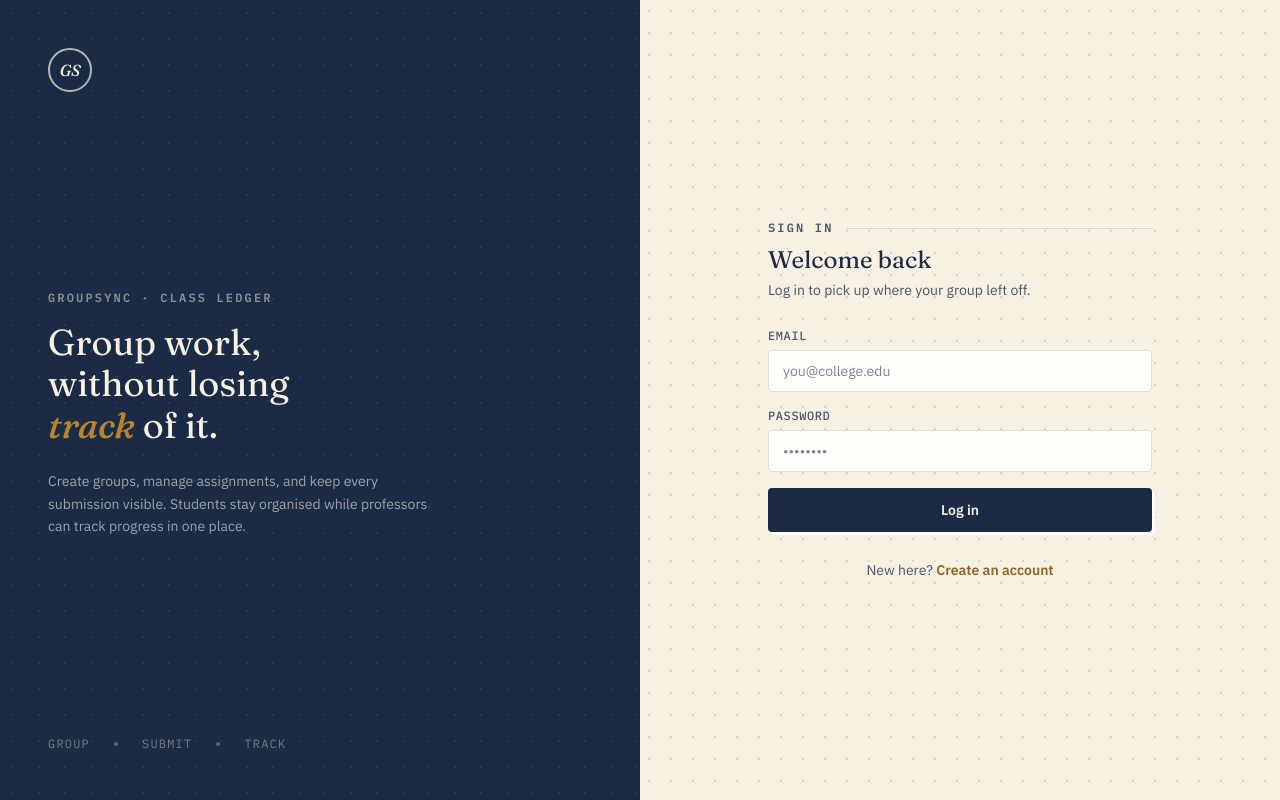
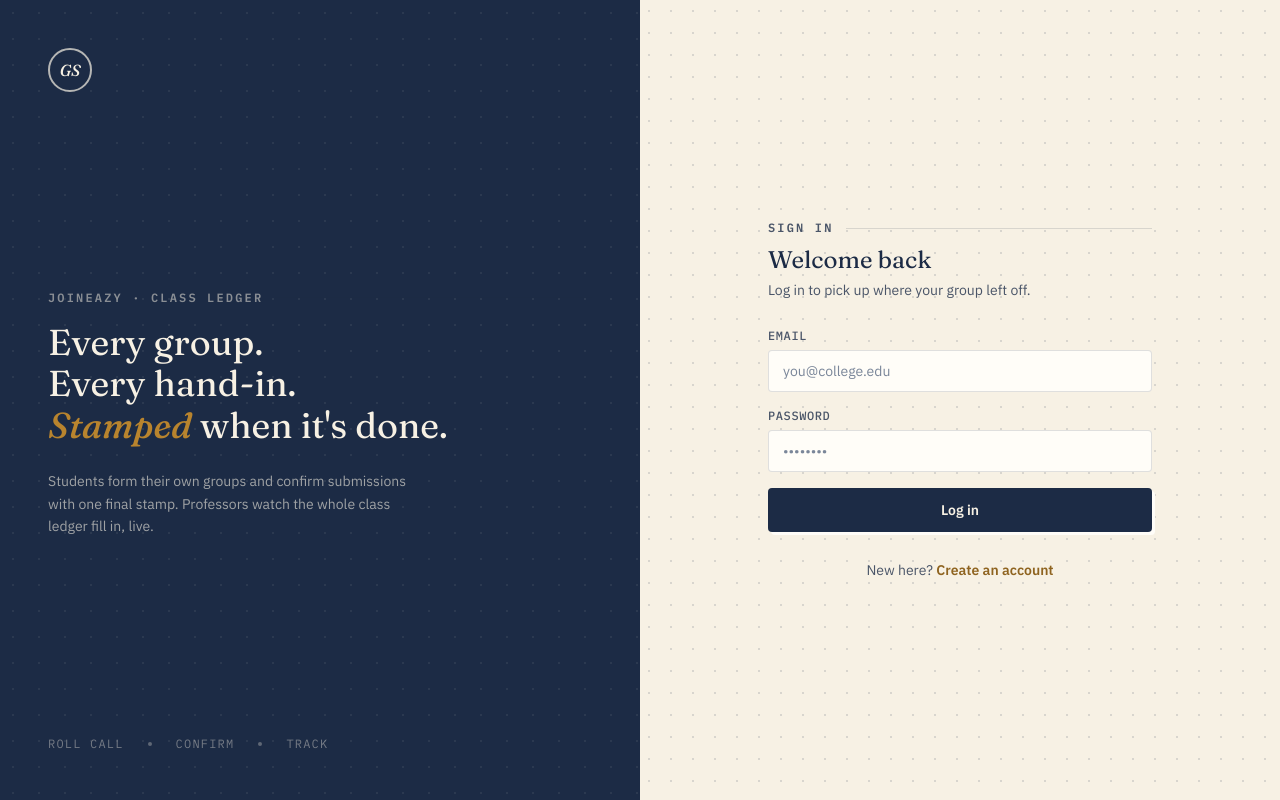
Before and after one commit to Sourabhgupta-11/Joineazy_assignment, a React (Vite) app in the folder frontend/: page /login in a window 1280 px wide. Built offline with nearby package versions, Linux system fonts and the light colour scheme; no server answers.

Commit message:
feat(frontend): add real loading spinners to Login and Register page

```diff
--- a/frontend/src/pages/Login.jsx
+++ b/frontend/src/pages/Login.jsx
@@ -1,6 +1,7 @@
 import React, { useState } from 'react';
 import { Link, useNavigate } from 'react-router-dom';
 import { useAuth } from '../context/AuthContext';
+import Loader from '../components/Loader';
 
 export default function Login() {
   const { login } = useAuth();
@@ -40,28 +41,24 @@ export default function Login() {
         </div>
 
         <div className="relative">
-          <p className="ledger-heading text-paper/50 mb-4">
-            GROUPSYNC · CLASS LEDGER
-          </p>
-
+          <p className="ledger-heading text-paper/50 mb-4">Joineazy · Class Ledger</p>
           <h1 className="font-display text-4xl leading-[1.15] max-w-md">
-            Group work,
+            Every group.
             <br />
-            without losing
+            Every hand-in.
             <br />
-            <span className="italic text-brass">track</span> of it.
+            <span className="italic text-brass">Stamped</span> when it&apos;s done.
           </h1>
-
           <p className="text-paper/60 text-sm mt-6 max-w-sm leading-relaxed">
-            Create groups, manage assignments, and keep every submission visible.
-            Students stay organised while professors can track progress in one place.
+            Students form their own groups and confirm submissions with one final stamp. Professors
+            watch the whole class ledger fill in, live.
           </p>
         </div>
 
         <div className="relative flex items-center gap-6 text-xs font-mono uppercase tracking-widest text-paper/40">
-          <span>Group</span>
+          <span>Roll call</span>
           <span className="w-1 h-1 rounded-full bg-paper/30" />
-          <span>Submit</span>
+          <span>Confirm</span>
           <span className="w-1 h-1 rounded-full bg-paper/30" />
           <span>Track</span>
         </div>
@@ -73,7 +70,7 @@ export default function Login() {
             <span className="w-9 h-9 rounded-full border-2 border-ink flex items-center justify-center font-display italic text-sm">
               GS
             </span>
-            <span className="font-display text-lg">groupSync</span>
+            <span className="font-display text-lg">Joineazy</span>
           </div>
 
           <p className="ledger-heading mb-2">Sign in</p>
@@ -110,6 +107,7 @@ export default function Login() {
               />
             </div>
             <button type="submit" disabled={loading} className="btn-primary w-full !py-3 mt-2">
+              {loading && <Loader size={15} light />}
               {loading ? 'Signing in…' : 'Log in'}
             </button>
           </form>
--- a/frontend/src/pages/Register.jsx
+++ b/frontend/src/pages/Register.jsx
@@ -1,6 +1,7 @@
 import React, { useState } from 'react';
 import { Link, useNavigate } from 'react-router-dom';
 import { useAuth } from '../context/AuthContext';
+import Loader from '../components/Loader';
 
 export default function Register() {
   const { register } = useAuth();
@@ -46,19 +47,15 @@ export default function Register() {
         </div>
 
         <div className="relative">
-          <p className="ledger-heading text-paper/50 mb-4">
-            GROUPSYNC · CLASS LEDGER
-          </p>
-
+          <p className="ledger-heading text-paper/50 mb-4">Joineazy · Class Ledger</p>
           <h1 className="font-display text-4xl leading-[1.15] max-w-md">
-            Built for every
+            Two roles.
             <br />
-            <span className="italic text-brass">side</span> of group work.
+            One <span className="italic text-brass">shared</span> ledger.
           </h1>
-
           <p className="text-paper/60 text-sm mt-6 max-w-sm leading-relaxed">
-            Students create groups and manage submissions. Professors create
-            assignments and track progress—all in one place.
+            Students form groups, add classmates, and confirm hand-ins. Professors post the work and
+            watch it get checked off.
           </p>
         </div>
 
@@ -69,13 +66,14 @@ export default function Register() {
         </div>
       </div>
 
+      {/* Right: form */}
       <div className="flex items-center justify-center px-4 py-12">
         <div className="w-full max-w-sm">
           <div className="lg:hidden flex items-center gap-2.5 mb-8">
             <span className="w-9 h-9 rounded-full border-2 border-ink flex items-center justify-center font-display italic text-sm">
               GS
             </span>
-            <span className="font-display text-lg">GroupSync</span>
+            <span className="font-display text-lg">Joineazy</span>
           </div>
 
           <p className="ledger-heading mb-2">Register</p>
@@ -166,6 +164,7 @@ export default function Register() {
             </div>
 
             <button type="submit" disabled={loading} className="btn-primary w-full !py-3 mt-2">
+              {loading && <Loader size={15} light />}
               {loading ? 'Creating entry…' : 'Create account'}
             </button>
           </form>
```
